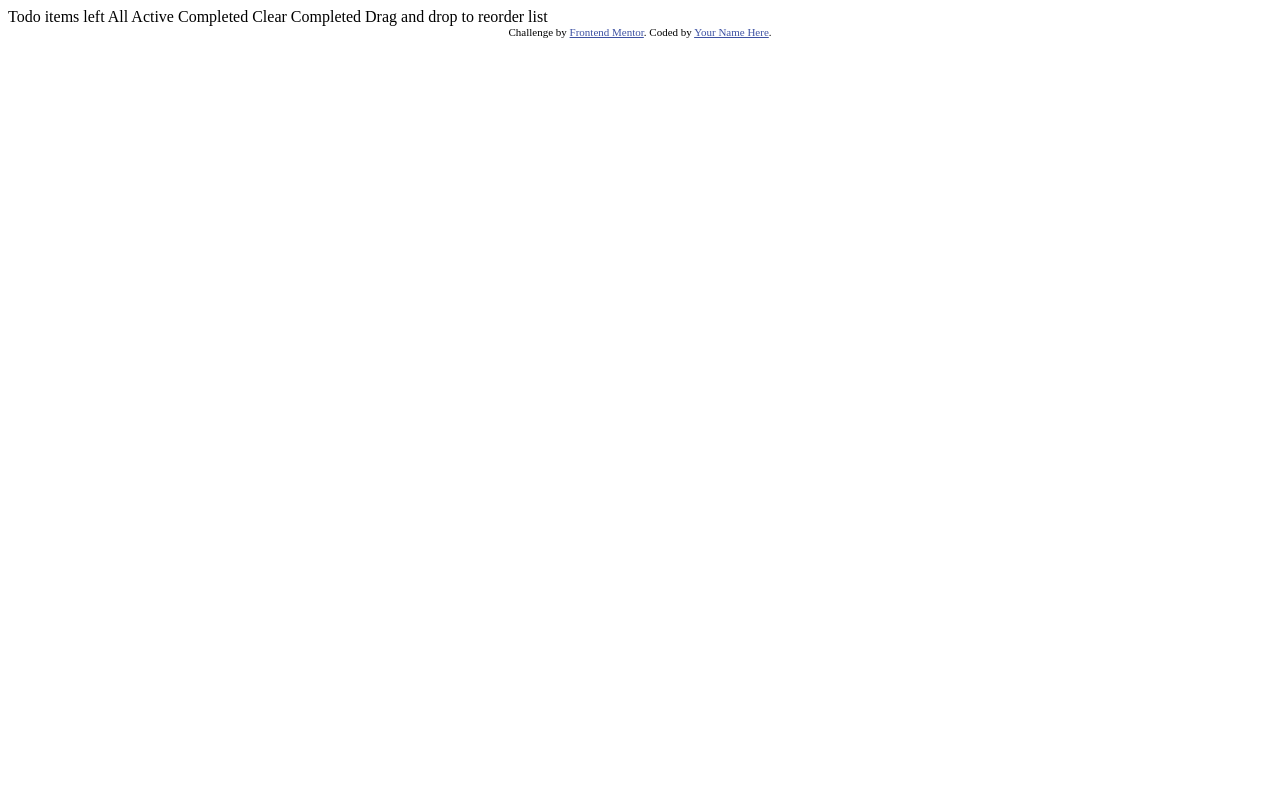
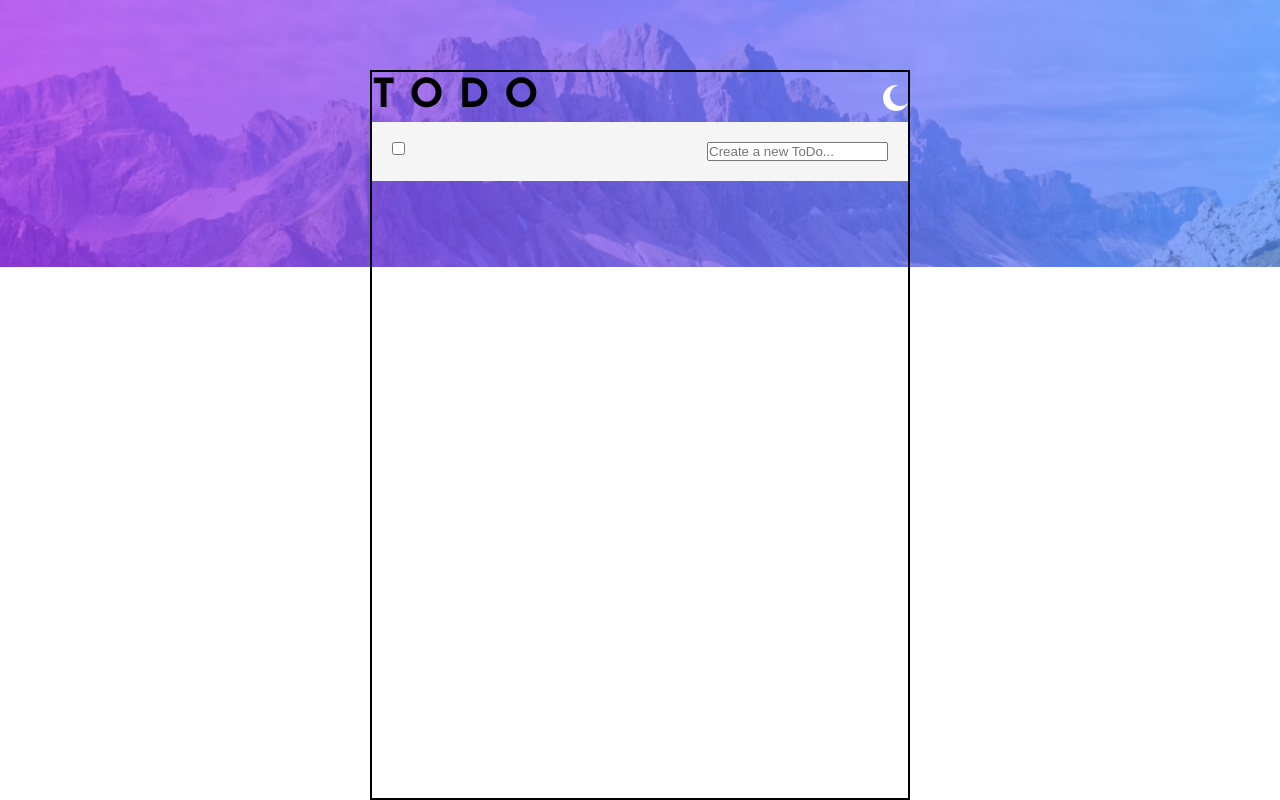
Before and after one commit to astragenius/ToDo-APP, a website built with webpack: page dist/index.html in a window 1280 px wide. Built offline with nearby package versions, Linux system fonts and the light colour scheme.

Commit message:
added basic layouting added some scss files

```diff
--- /dev/null
+++ b/scss/_base.scss
@@ -0,0 +1,23 @@
+h1 {
+
+    font-size: rem(40);
+    letter-spacing: rem(15);
+    text-transform: uppercase;
+    font-weight: 700;
+}
+
+.container {
+
+    background-image: url(/images/bg-desktop-light.jpg);
+    background-repeat: no-repeat;
+    background-size: contain;
+
+
+}
+
+.toDo__input__container {
+
+    background-color: whitesmoke;
+
+
+}
--- a/scss/_colors.scss
+++ b/scss/_colors.scss
@@ -0,0 +1,9 @@
+
+// primary
+
+:root {
+    --bright-blue: hsl(220, 98%, 61%);
+    --check-bg: linear-gradient(hsl(192, 100%, 67%) to hsl(280, 87%, 65%));
+
+
+}
--- /dev/null
+++ b/scss/_dark.scss
@@ -0,0 +1,5 @@
+:root,
+:root.dark {
+
+
+}
--- /dev/null
+++ b/scss/_functions.scss
@@ -0,0 +1,7 @@
+@use 'sass:math';
+
+@function rem($val) {
+
+    $remVal: math.div($val, 16) + rem;
+    @return $remVal;
+}
--- /dev/null
+++ b/scss/_layout.scss
@@ -0,0 +1,47 @@
+@use 'functions';
+
+
+.container {
+
+    max-width: rem(1440);
+    margin: 0 auto;
+    display: flex;
+    justify-content: center;
+    height: 100vh;
+}
+
+.content__container{
+
+    max-width: rem(540);
+    width: 100%;
+    border: 2px solid black;
+    margin-top: rem(70);
+}
+
+.header {
+
+    display: flex;
+    justify-content: space-between;
+    min-height: rem(50);
+    width: 100%;
+    align-items: center;
+
+    button {
+
+        width: rem(25);
+        height: rem(25);
+        border: none;
+        background: transparent;
+        cursor: pointer;
+
+    }
+}
+
+
+.toDo__input__container {
+
+
+    display: flex;
+    justify-content: space-between;
+    padding: rem(20);
+}
--- /dev/null
+++ b/scss/_light.scss
@@ -0,0 +1,12 @@
+:root,
+:root.light {
+
+
+
+    // light Theme
+
+
+
+
+
+}
--- /dev/null
+++ b/scss/_reset.scss
@@ -0,0 +1,21 @@
+
+
+*,
+*::before,
+*::after {
+
+    margin: 0;
+    padding:0;
+    box-sizing: border-box;
+}
+
+html,
+body {
+
+    font-size: 100%;
+    font-family: 'Josefin Sans', sans-serif;
+}
+
+
+.attribution { font-size: 11px; text-align: center; }
+.attribution a { color: hsl(228, 45%, 44%); }
--- a/scss/index.scss
+++ b/scss/index.scss
@@ -1 +1,9 @@
+@import 'functions';
 @import 'colors';
+@import 'dark';
+@import 'light';
+
+@import 'reset';
+@import 'base';
+@import 'layout';
+@import 'checkbox';
```
Also changed, not shown: dist/index.css, dist/index.html, scss/_checkbox.scss (added).
